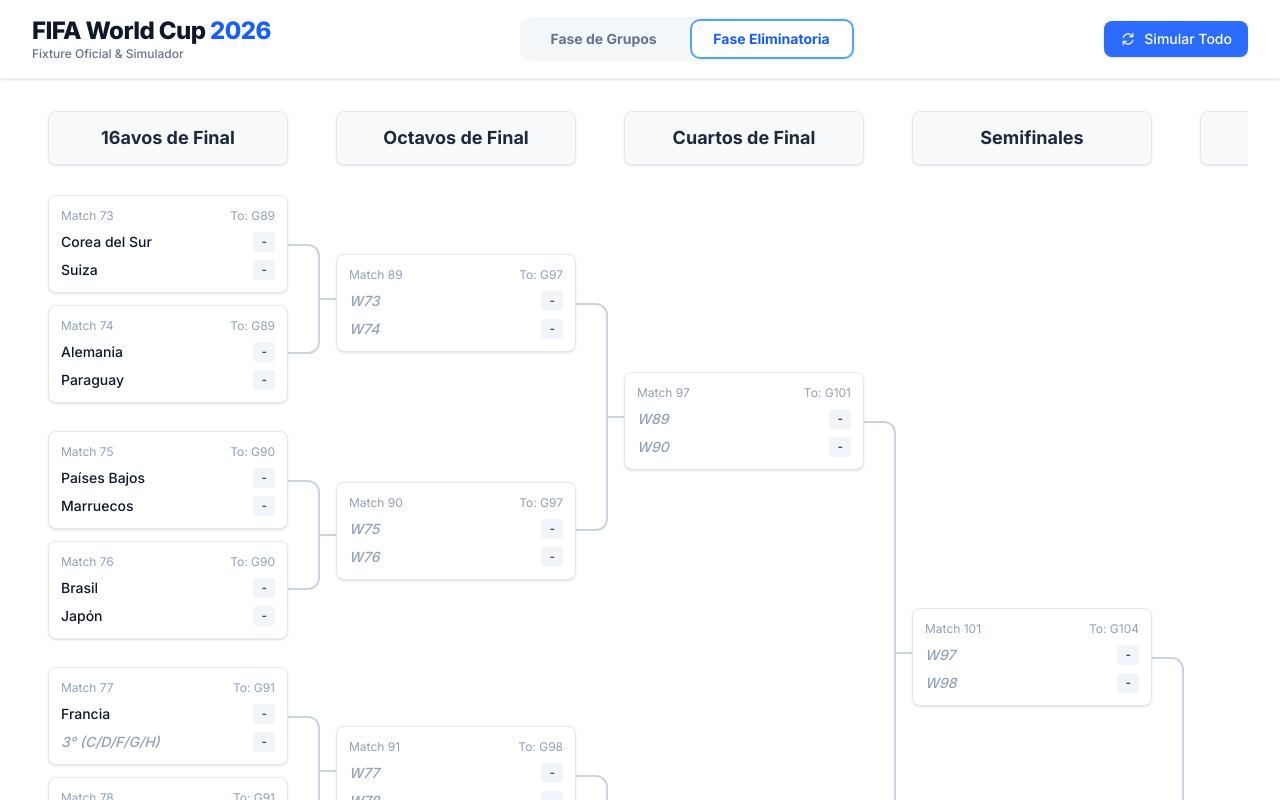
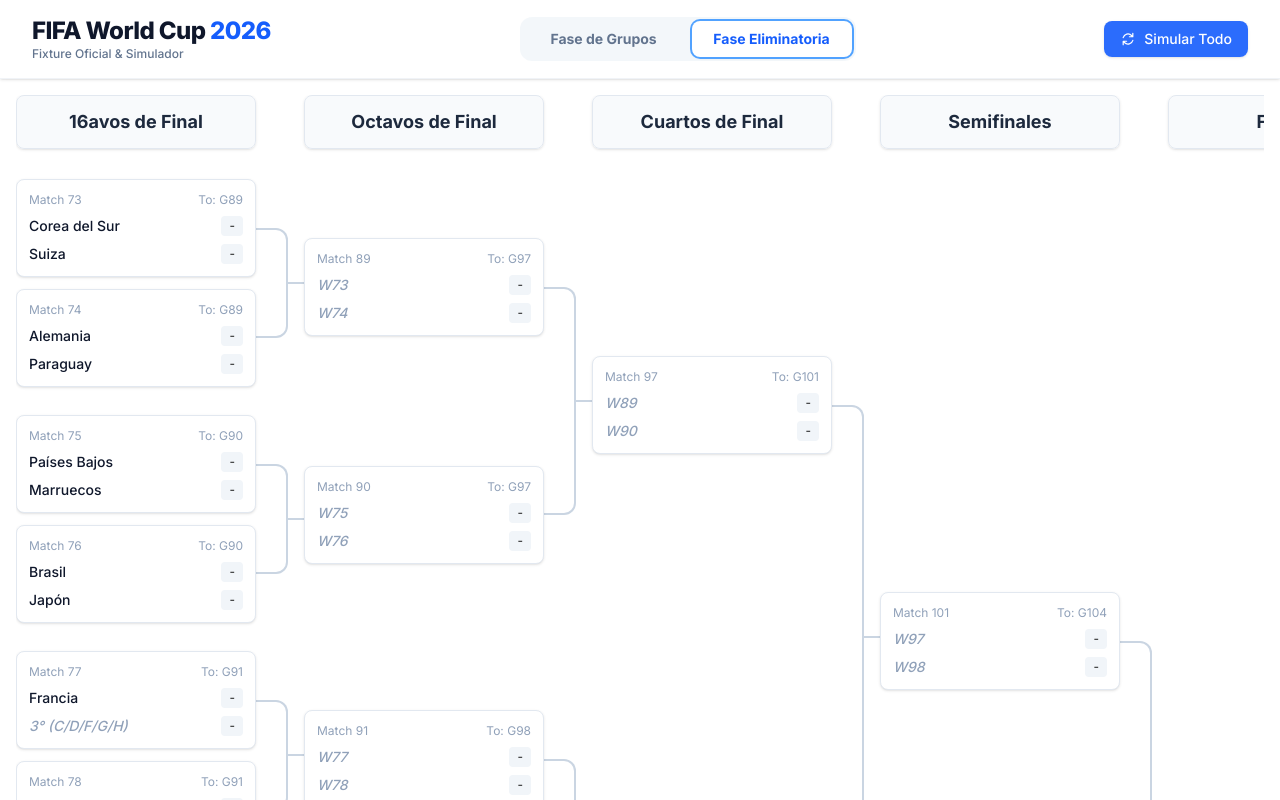
Before and after one commit to josemqu/fifa-world-cup-2026, a Next.js app: page /knockout in a window 1280 px wide. Shown: the top 800 px of the page. Built offline with nearby package versions, Linux system fonts and the light colour scheme.

Commit message:
Reduce horizontal padding on groups, knockout pages and knockout stage grid to improve mobile layout consistency

```diff
--- a/src/app/groups/page.tsx
+++ b/src/app/groups/page.tsx
@@ -7,7 +7,7 @@
   const { groups, updateMatch } = useTournament();
 
   return (
-    <div className="max-w-[1600px] mx-auto p-4 md:p-8">
+    <div className="max-w-[1600px] mx-auto p-4 md:p-4">
       <GroupStage groups={groups} onMatchUpdate={updateMatch} />
     </div>
   );
--- a/src/app/knockout/page.tsx
+++ b/src/app/knockout/page.tsx
@@ -7,7 +7,7 @@
   const { groups } = useTournament();
 
   return (
-    <div className="max-w-[1600px] mx-auto p-4 md:p-8">
+    <div className="max-w-[1600px] mx-auto p-4 md:p-4">
       <KnockoutStage groups={groups} />
     </div>
   );
--- a/src/components/KnockoutStage.tsx
+++ b/src/components/KnockoutStage.tsx
@@ -147,7 +147,7 @@
     >
       <div className="overflow-x-auto">
         <div
-          className="grid gap-x-12 gap-y-4 min-w-max px-4"
+          className="grid gap-x-12 gap-y-4 min-w-max"
           style={{
             gridTemplateColumns: "repeat(5, minmax(240px, 1fr))",
             gridTemplateRows: "auto repeat(8, minmax(220px, auto))",
```
